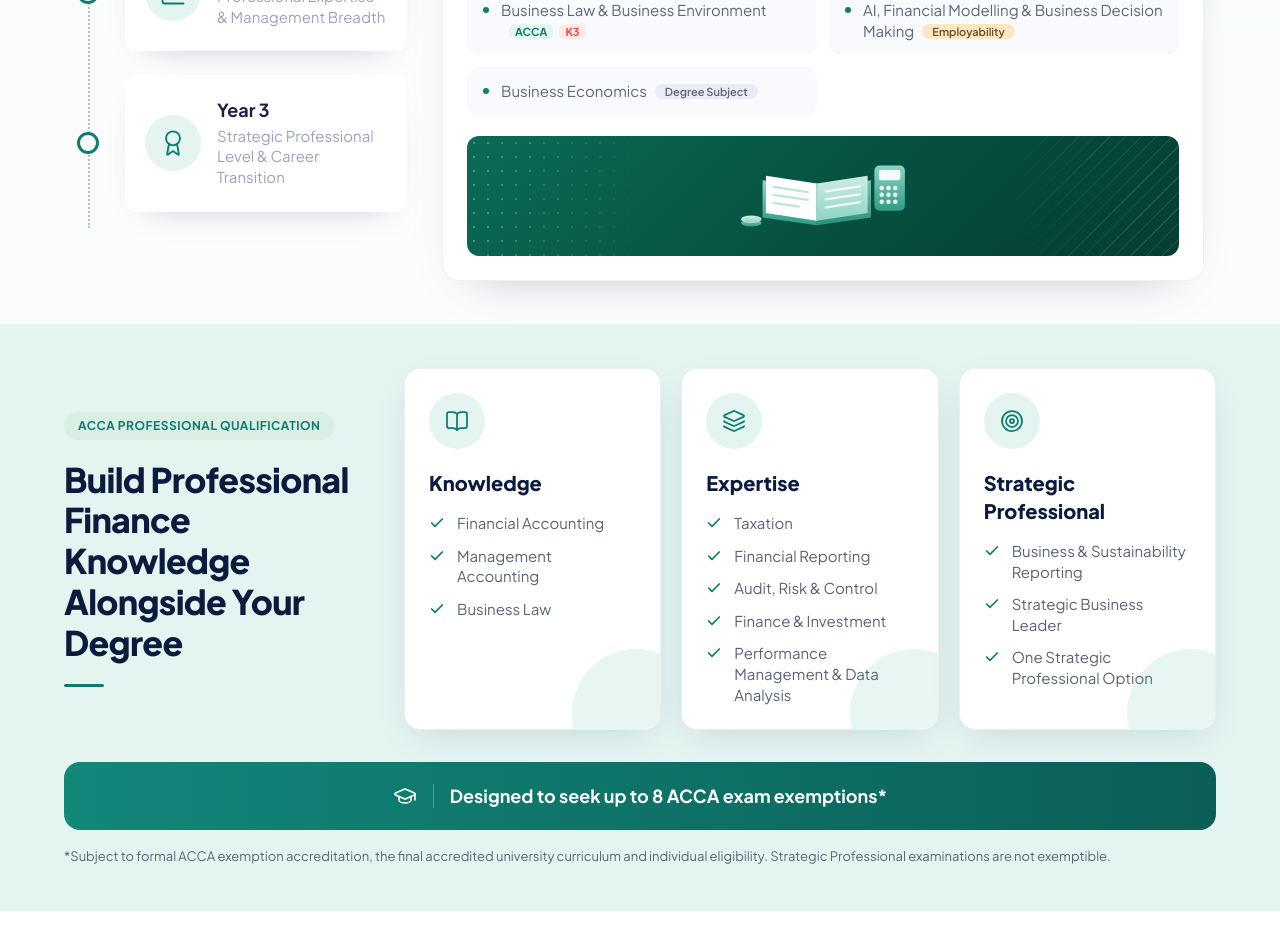
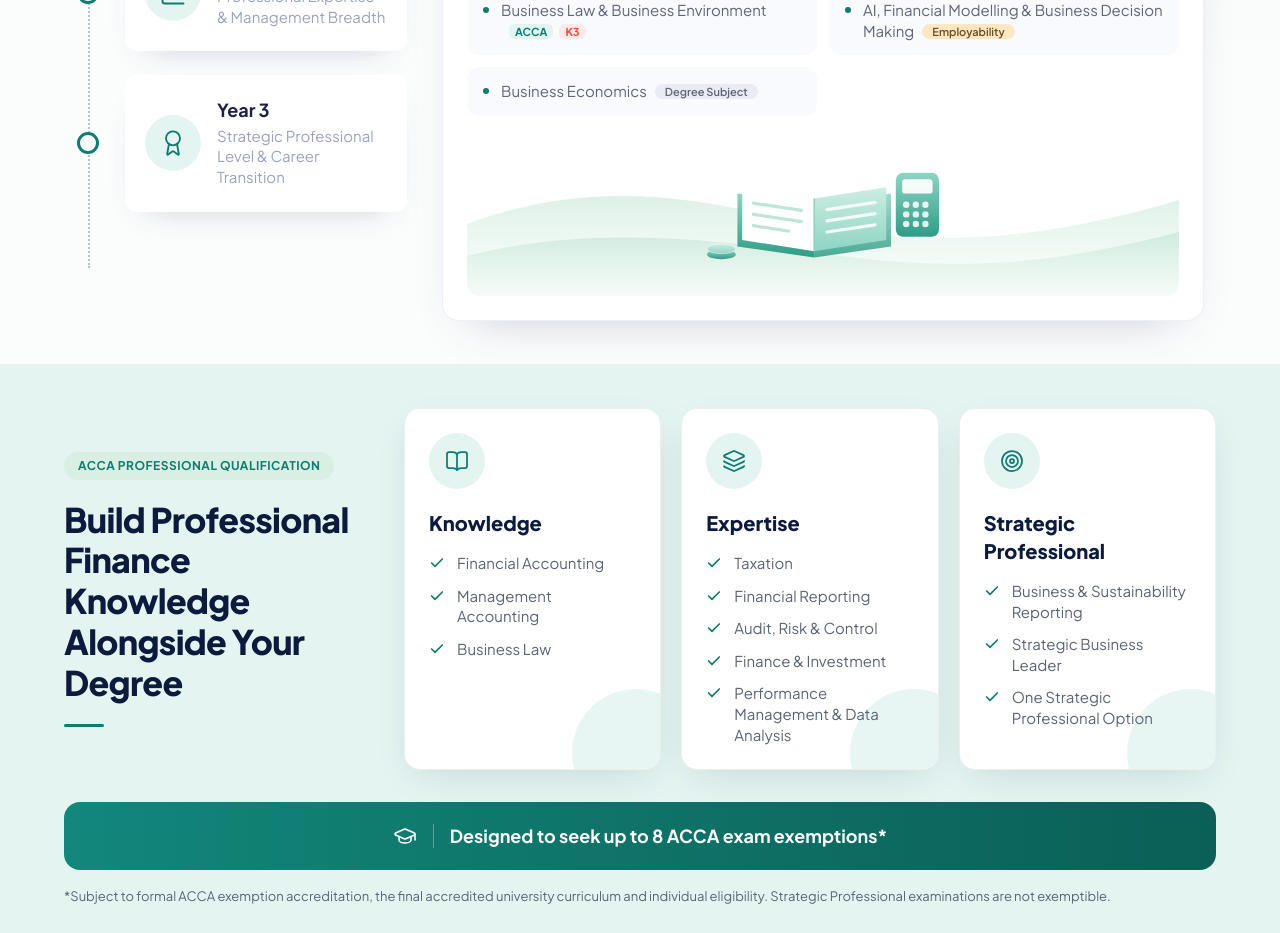
Before and after one commit to mardimanisha/acca-zskillup, a Next.js app: page /programs/bba-acca in a window 1280 px wide. Shown: the part 2800-3733 px from the top of the page. Built offline with nearby package versions, Linux system fonts and the light colour scheme.

Commit message:
feat: update SemesterVisual component with new soft light-mint hills design and enhanced SVG graphics

```diff
--- a/components/programs/sections/program-curriculum.tsx
+++ b/components/programs/sections/program-curriculum.tsx
@@ -168,7 +168,7 @@
   ),
 ];
 
-/** Dark-green banner (dotted left, hairlines right) that fills the card's spare space, with a themed graphic on top. */
+/** Soft light-mint hills spanning the card's spare space, with a themed graphic standing on them. */
 function SemesterVisual({ index }: { index: number }) {
   const Scene = scenes[index % scenes.length];
   const sceneRef = useRef<SVGGElement>(null);
@@ -184,30 +184,23 @@
   }, [index]);
 
   return (
-    <div
-      aria-hidden="true"
-      className="relative isolate mt-5 min-h-[120px] flex-1 overflow-hidden rounded-xl"
-      style={{ backgroundImage: "linear-gradient(135deg, #0B6B57 0%, #06503F 55%, #053D31 100%)" }}
-    >
-      <span
-        className="pointer-events-none absolute inset-y-0 left-0 w-1/4"
-        style={{
-          backgroundImage: "radial-gradient(rgba(255,255,255,0.28) 1px, transparent 1.6px)",
-          backgroundSize: "14px 14px",
-          maskImage: "linear-gradient(to right, black, transparent)",
-          WebkitMaskImage: "linear-gradient(to right, black, transparent)",
-        }}
-      />
-      <span
-        className="pointer-events-none absolute inset-y-0 right-0 w-1/4"
-        style={{
-          backgroundImage: "repeating-linear-gradient(135deg, rgba(255,255,255,0.14) 0 1px, transparent 1px 11px)",
-          maskImage: "linear-gradient(to left, black, transparent)",
-          WebkitMaskImage: "linear-gradient(to left, black, transparent)",
-        }}
-      />
+    <div aria-hidden="true" className="relative isolate mt-5 min-h-[160px] flex-1 overflow-hidden rounded-xl">
+      <svg viewBox="0 0 800 200" preserveAspectRatio="none" fill="none" className="absolute inset-0 size-full">
+        <defs>
+          <linearGradient id="cgHill1" x1="0" y1="0" x2="0" y2="1">
+            <stop offset="0" stopColor="#DDF1E8" />
+            <stop offset="1" stopColor="#F4FAF7" stopOpacity="0.4" />
+          </linearGradient>
+          <linearGradient id="cgHill2" x1="0" y1="0" x2="0" y2="1">
+            <stop offset="0" stopColor="#CBE9DC" stopOpacity="0.9" />
+            <stop offset="1" stopColor="#EAF6F0" stopOpacity="0.3" />
+          </linearGradient>
+        </defs>
+        <path d="M0 200V110C120 60 230 70 340 100S590 150 800 80V200Z" fill="url(#cgHill1)" />
+        <path d="M0 200V150C140 110 280 130 420 150S660 160 800 120V200Z" fill="url(#cgHill2)" />
+      </svg>
       {/* Positioned from the banner's top/bottom so the graphic can never change its height. */}
-      <div className="absolute inset-y-3 left-1/2 aspect-[440/170] max-w-[90%] -translate-x-1/2 overflow-hidden">
+      <div className="absolute inset-y-3 left-1/2 aspect-[440/170] max-w-[90%] -translate-x-1/2">
         <svg viewBox="0 0 440 170" fill="none" className="size-full">
           <defs>
             <linearGradient id="cg1" x1="0" y1="0" x2="0" y2="1">
```
